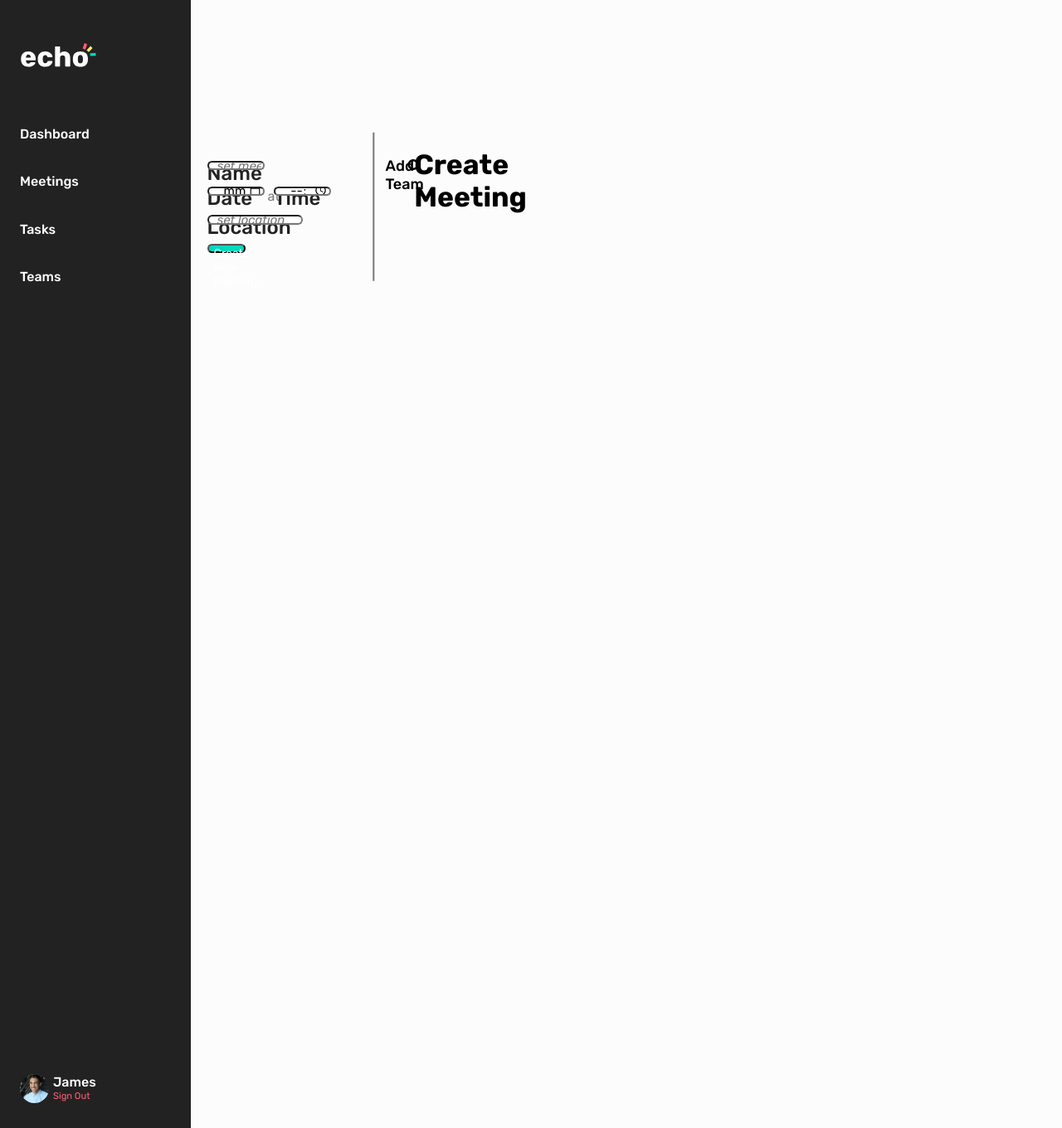
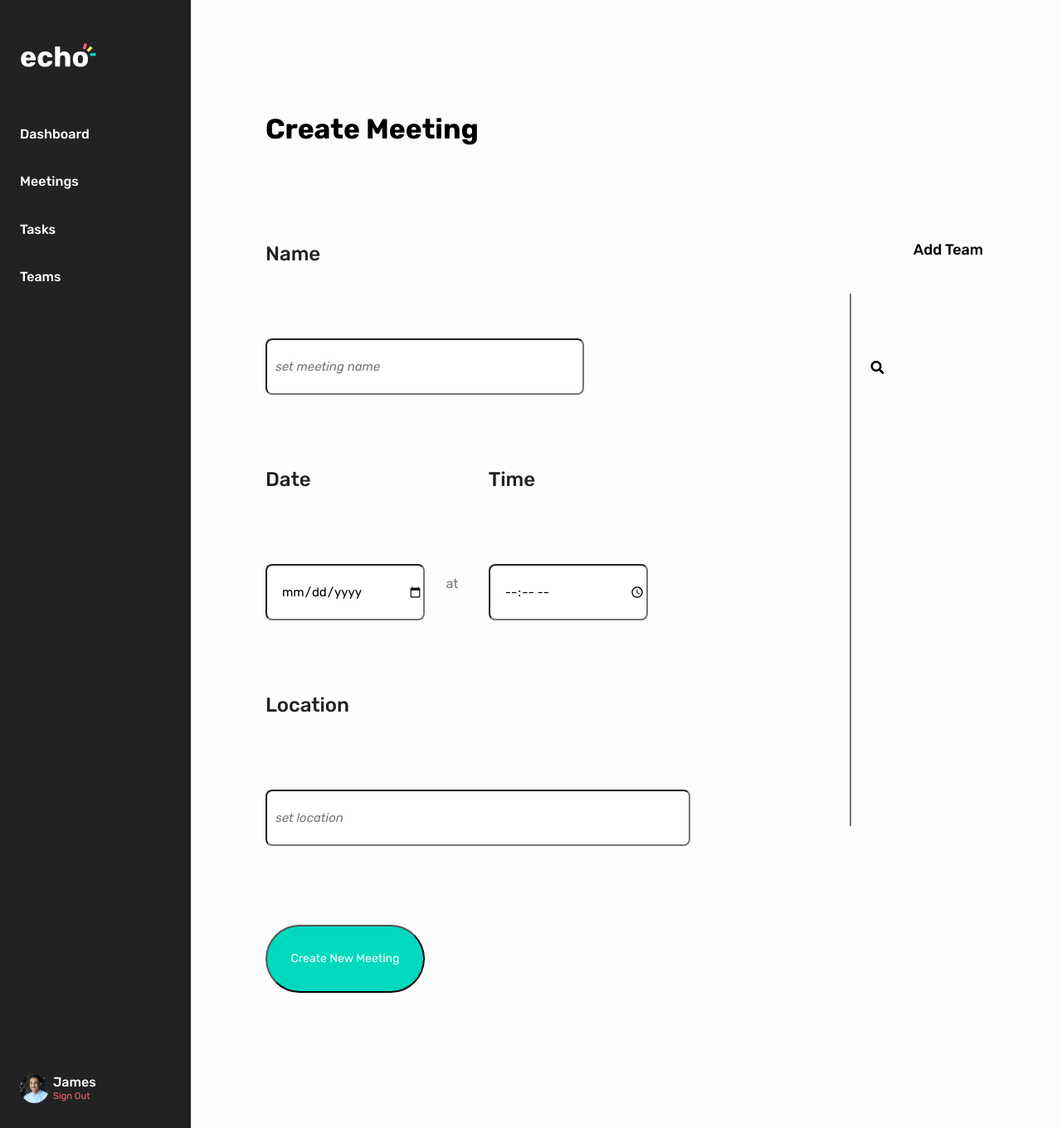
Before and after one commit to james-tyner/echo-meetings, a PHP site: page /createmeeting.php in a window 1280 px wide. Shown: the whole page at 83% size. Run offline with PHP 8.4, Linux system fonts and the light colour scheme; data that the repository does not hold is empty.

Commit message:
createmeeting

```diff
--- a/createmeeting.php
+++ b/createmeeting.php
@@ -11,12 +11,18 @@
  </head>
  <style>
 
+h1{
+  position: fixed;
+  left: 25%;
+top: 10%;
+}
+
  h2{
-   position: absolute;
+   position: fixed;
 width: 200%;
-height: 50%;
+height: 100%;
 left: 25%;
-top: 90%;
+top: 20%;
 
 font-family: Rubik;
 font-style: normal;
@@ -30,11 +36,11 @@
 
 
  input{
-   position: absolute;
-width: 90%;
-height: 30%;
+   position: fixed;
+width: 30%;
+height: 5%;
 left: 25%;
-top: 140%;
+top: 30%;
 border-radius: 8px;
 text-indent: 8px;
 font-size: 15px;
@@ -48,11 +54,11 @@
  }
 
  #at{
-   position: absolute;
-width: 100%;
+   position: fixed;
+width: 10%;
 height: 35%;
-left: 120%;
-top: 227%;
+left: 42%;
+top: 51%;
 
 color: #777777;
 
@@ -60,48 +66,50 @@
  }
 
  #date h2{
-   position:absolute;
+   position:fixed;
    left: 25%;
-   top: 170%;
+   top: 40%;
 
  }
 
  #date input{
    left: 25%;
-   top: 220%;
+   top: 50%;
+   width: 15%;
  }
 
  #time h2{
-   position:absolute;
-   left: 130%;
-   top: 170%;
+   position:fixed;
+   left: 46%;
+   top: 40%;
 
  }
 
  #time input{
-   left: 130%;
-   top: 220%;
+   left: 46%;
+   top: 50%;
+   width: 15%;
  }
 
  #location h2{
-   position:absolute;
+   position:fixed;
   left: 25%;
-   top: 260%;
+   top: 60%;
 
  }
 
  #location input{
    left: 25%;
-   top: 310%;
-   width: 150%;
+   top: 70%;
+   width: 40%;
  }
 
 button{
-  position: absolute;
-width: 60%;
-height: 30%;
+  position: fixed;
+width: 15%;
+height: 6%;
 left: 25%;
-top: 400%;
+top: 82%;
 background: #00D9BD;
 border-radius: 50px;
 color: white;
@@ -110,11 +118,11 @@
 }
 
 #side-line{
-  position: absolute;
-width: 230%;
+  position: fixed;
+width: 50%;
 height: 0px;
-left: 170%;
-top: 260%;
+left: 55%;
+top: 49%;
 
 /* Gray/3 */
 border: 0.5px solid #777777;
@@ -128,11 +136,11 @@
   }
 
   #add-team h3{
-    position: absolute;
+    position: fixed;
 width: 50%;
 height: 50%;
-left: 305%;
-top: 80%;
+left: 86%;
+top: 20%;
 font-family: Rubik;
 font-style: normal;
 font-weight: 500;
@@ -143,10 +151,10 @@
   }
 
   #add-team input{
-    left: 310%;
-    top: 130%;
-    width: 60%;
-    height: 20%;
+    left: 83%;
+    top: 30%;
+    width: 15%;
+    height: 5%;
     font-size: 11px;
     border: none;
     border-bottom: 1px solid #000000;
@@ -159,9 +167,9 @@
   }
 
 i{
-  margin-left: 290%;
-position: absolute;
-top: 135%;
+  margin-left: 61%;
+position: fixed;
+top: 32%;
 }
 
 
```
